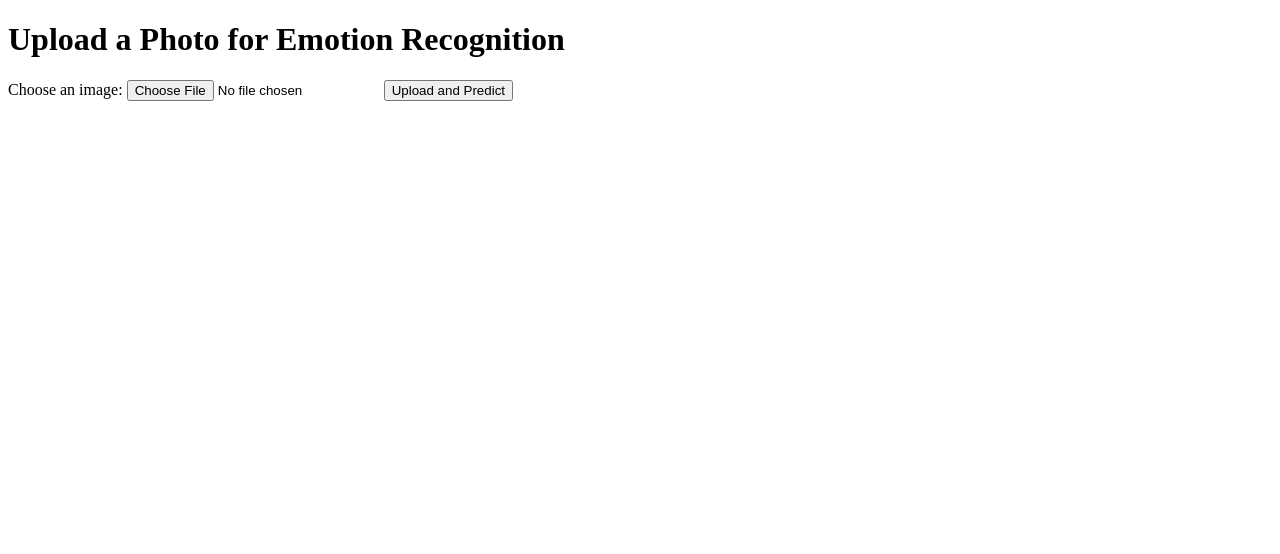
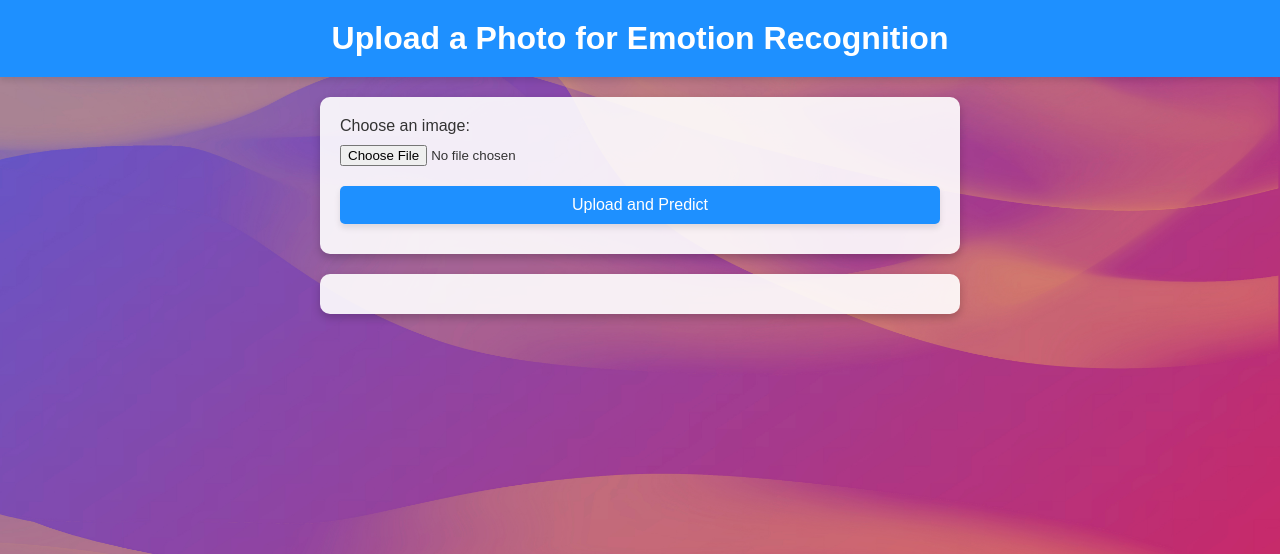
Before and after one commit to anetaaaaa/app_from0, a Flask app: page / in a window 1280 px wide. Shown: the top 554 px of the page. Run offline with Flask 3, Linux system fonts and the light colour scheme.

Commit message:
modify index

```diff
--- a/templates/index.html
+++ b/templates/index.html
@@ -4,24 +4,107 @@
     <meta charset="UTF-8">
     <title>Emotion Based Song Recommendation</title>
     <style>
+        body {
+            font-family: Arial, sans-serif;
+            background: url('E:/UNIPG/app_from0/templates/93185.jpg') no-repeat center center fixed;
+            /* background image not working, deal later */
+            background-size: cover;
+            color: #333;
+            margin: 0;
+            padding: 0;
+        }
+        h1 {
+            text-align: center;
+            background-color: #1e90ff;
+            color: white;
+            padding: 20px 0;
+            margin: 0;
+            box-shadow: 0 4px 6px rgba(0, 0, 0, 0.1);
+        }
+        #upload-form {
+            max-width: 600px;
+            margin: 20px auto;
+            padding: 20px;
+            background-color: rgba(255, 255, 255, 0.9);
+            border-radius: 10px;
+            box-shadow: 0 4px 8px rgba(0, 0, 0, 0.2);
+        }
+        label, input[type="submit"] {
+            display: block;
+            width: 100%;
+            margin-bottom: 10px;
+        }
+        #uploadInput {
+            margin-bottom: 20px;
+        }
+        input[type="submit"] {
+            background-color: #1e90ff;
+            color: white;
+            padding: 10px;
+            border: none;
+            border-radius: 5px;
+            font-size: 16px;
+            cursor: pointer;
+            transition: all 0.3s ease;
+            box-shadow: 0 4px 6px rgba(0, 0, 0, 0.1);
+        }
+        input[type="submit"]:hover {
+            background-color: #187bcd;
+            box-shadow: 0 6px 8px rgba(0, 0, 0, 0.15);
+        }
+        input[type="submit"]:active {
+            background-color: #145a9c;
+            box-shadow: 0 2px 4px rgba(0, 0, 0, 0.2);
+            transform: translateY(2px);
+        }
         #image-container {
             position: relative;
-            margin-bottom: 20px;
+            margin: 20px auto;
+            max-width: 600px;
+            text-align: center;
         }
-
         #image-container img {
             max-width: 100%;
             height: auto;
+            border-radius: 10px;
+            box-shadow: 0 4px 8px rgba(0, 0, 0, 0.2);
         }
-
         #predicted-class {
             position: absolute;
             top: 10px;
             left: 10px;
             background-color: white;
-            padding: 5px;
+            padding: 10px;
             font-weight: bold;
-            border: 1px solid black;
+            border: 2px solid #1e90ff;
+            border-radius: 5px;
+            box-shadow: 0 2px 4px rgba(0, 0, 0, 0.1);
+        }
+        #songs-container {
+            max-width: 600px;
+            margin: 20px auto;
+            padding: 20px;
+            background-color: rgba(255, 255, 255, 0.9);
+            border-radius: 10px;
+            box-shadow: 0 4px 8px rgba(0, 0, 0, 0.2);
+        }
+        #songs-container h2 {
+            text-align: center;
+            color: #1e90ff;
+        }
+        #songs-container ul {
+            list-style: none;
+            padding: 0;
+        }
+        #songs-container ul li {
+            display: flex;
+            align-items: center;
+            margin-bottom: 10px;
+        }
+        #songs-container ul li img {
+            width: 24px;
+            height: 24px;
+            margin-right: 10px;
         }
     </style>
 </head>
@@ -77,7 +160,11 @@
                 const songsList = document.createElement('ul');
                 result.songs.forEach(song => {
                     const li = document.createElement('li');
-                    li.textContent = song;
+                    const icon = document.createElement('img');
+                    icon.src = 'https://img.icons8.com/ios-filled/50/000000/musical-notes.png';
+                    icon.alt = 'Music Icon';
+                    li.appendChild(icon);
+                    li.appendChild(document.createTextNode(song));
                     songsList.appendChild(li);
                 });
                 songsContainer.appendChild(songsList);
```
Also changed, not shown: templates/93185.jpg (added).
